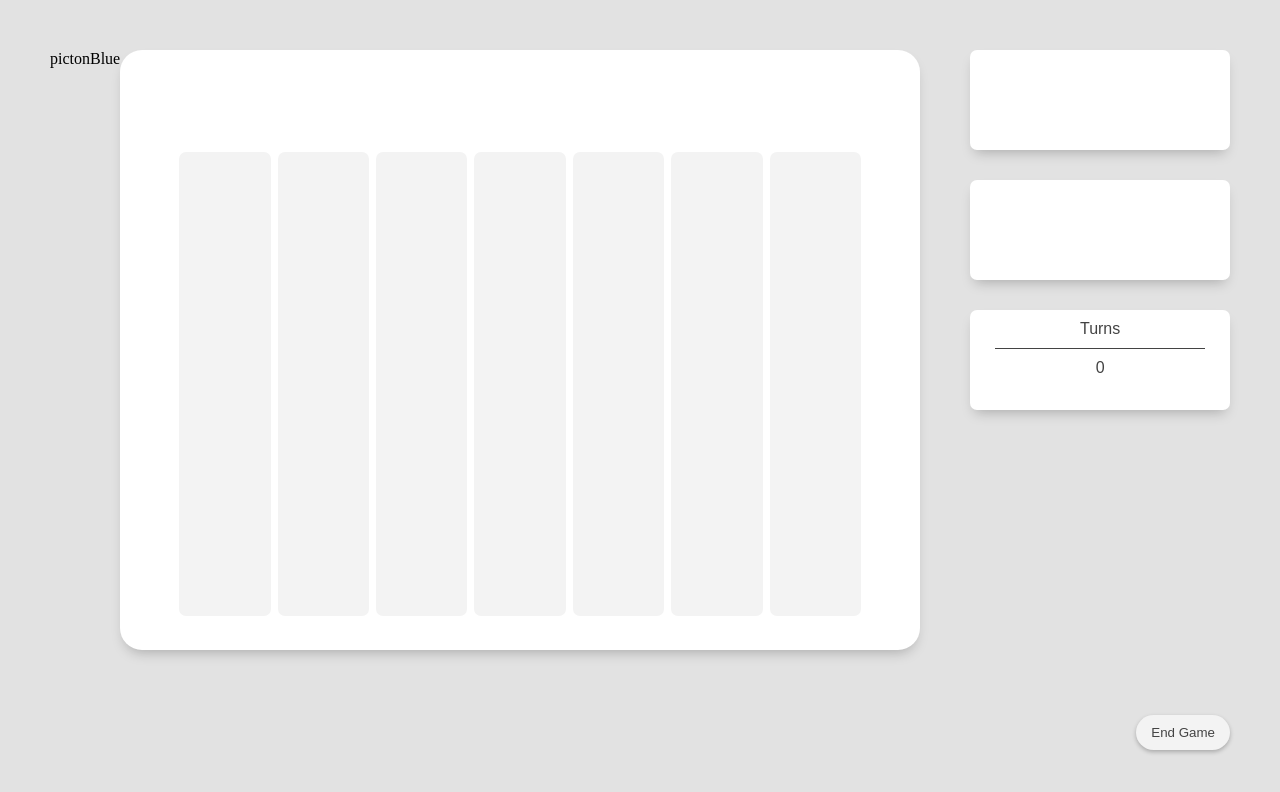
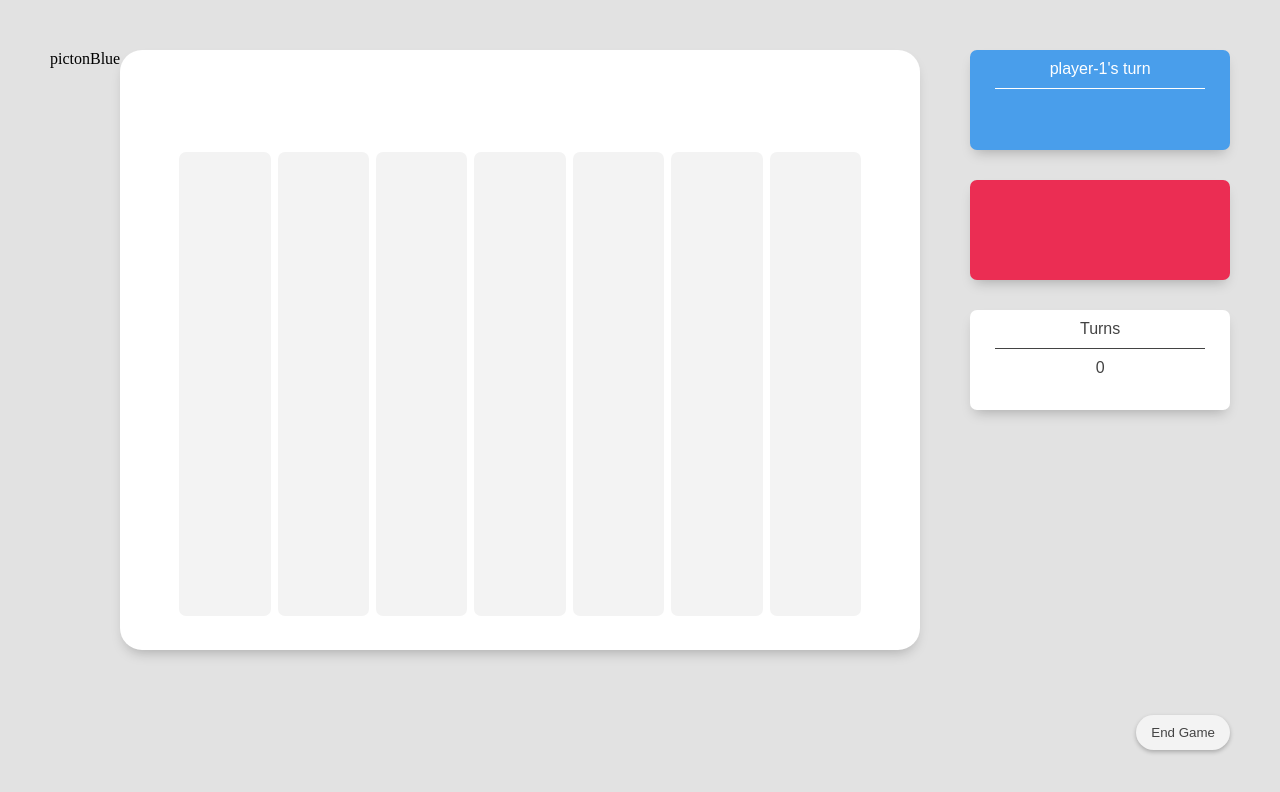
Before and after one commit to codetombomb/mini_vs_max_connect_four, a React (Create React App) app: page / in a window 1280 px wide. Shown: the top 792 px of the page. Built offline with nearby package versions, Linux system fonts and the light colour scheme.

Commit message:
Typo in var for player colors in various components.

```diff
--- a/src/components/PlayerStats/style.scss
+++ b/src/components/PlayerStats/style.scss
@@ -9,11 +9,11 @@
   background-color: var(--white);
 
   &--player-1 {
-    background-color: vav(--player-1-color);
+    background-color: var(--player-1-color);
   }
 
   &--player-2 {
-    background-color: vav(--player-2-color);
+    background-color: var(--player-2-color);
   }
 
   &__current-player-indicator {
--- a/src/components/Space/style.scss
+++ b/src/components/Space/style.scss
@@ -11,12 +11,12 @@
   }
 
   &--player-1 {
-    background-color: vav(--player-1-color);
+    background-color: var(--player-1-color);
     box-shadow: $box-shadow-small;
   }
 
   &--player-2 {
-    background-color: vav(--player-2-color);
+    background-color: var(--player-2-color);
     box-shadow: $box-shadow-small;
   }
 }
```
